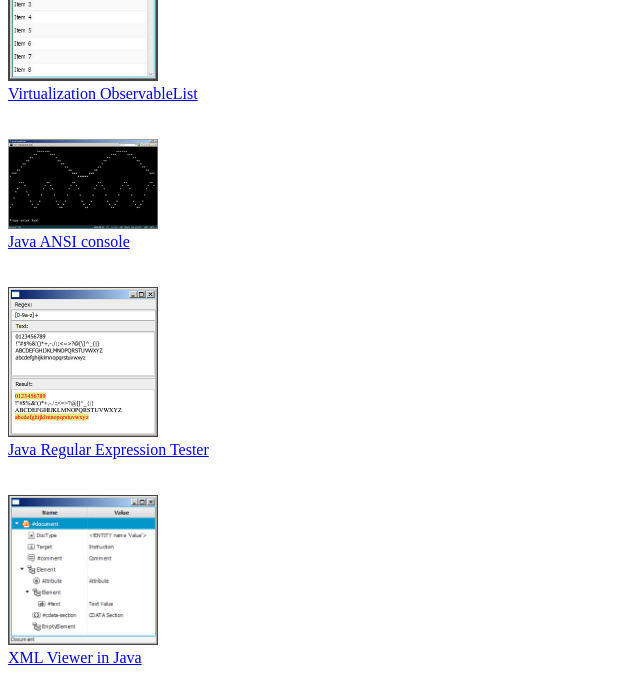
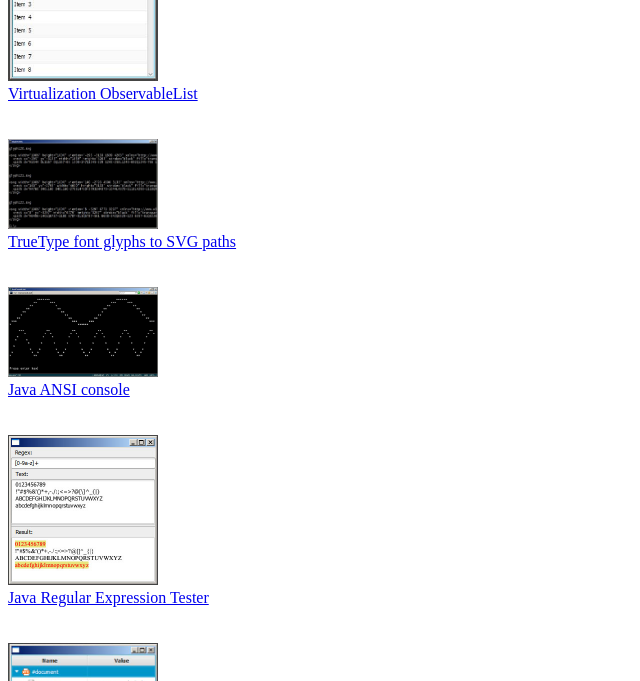
Before and after one commit to yumberc/yumberc.github.io, a plain HTML site: page index.html in a window 1280 px wide. Shown: the part 3380-4061 px from the top of the page, without its empty margins (0-640 px from the left). Drawn offline with Linux system fonts and the light colour scheme.

Commit message:
Update index.html

```diff
--- a/index.html
+++ b/index.html
@@ -138,6 +138,13 @@
 
 <br><br><br>
 
+<a href="GlyphToSVG/GlyphToSVG.html">
+<img src="GlyphToSVG/GlyphToSVG.jpg" width="150" height="90" alt="TrueType font glyphs to SVG paths" title="TrueType font glyphs to SVG paths">
+<br>TrueType font glyphs to SVG paths
+</a>
+
+<br><br><br>
+
 <a href="AnsiConsole/AnsiConsole.html">
 <img src="AnsiConsole/AnsiConsole.jpg" width="150" height="90" alt="Java ANSI console" title="Java ANSI console">
 <br>Java ANSI console
```
